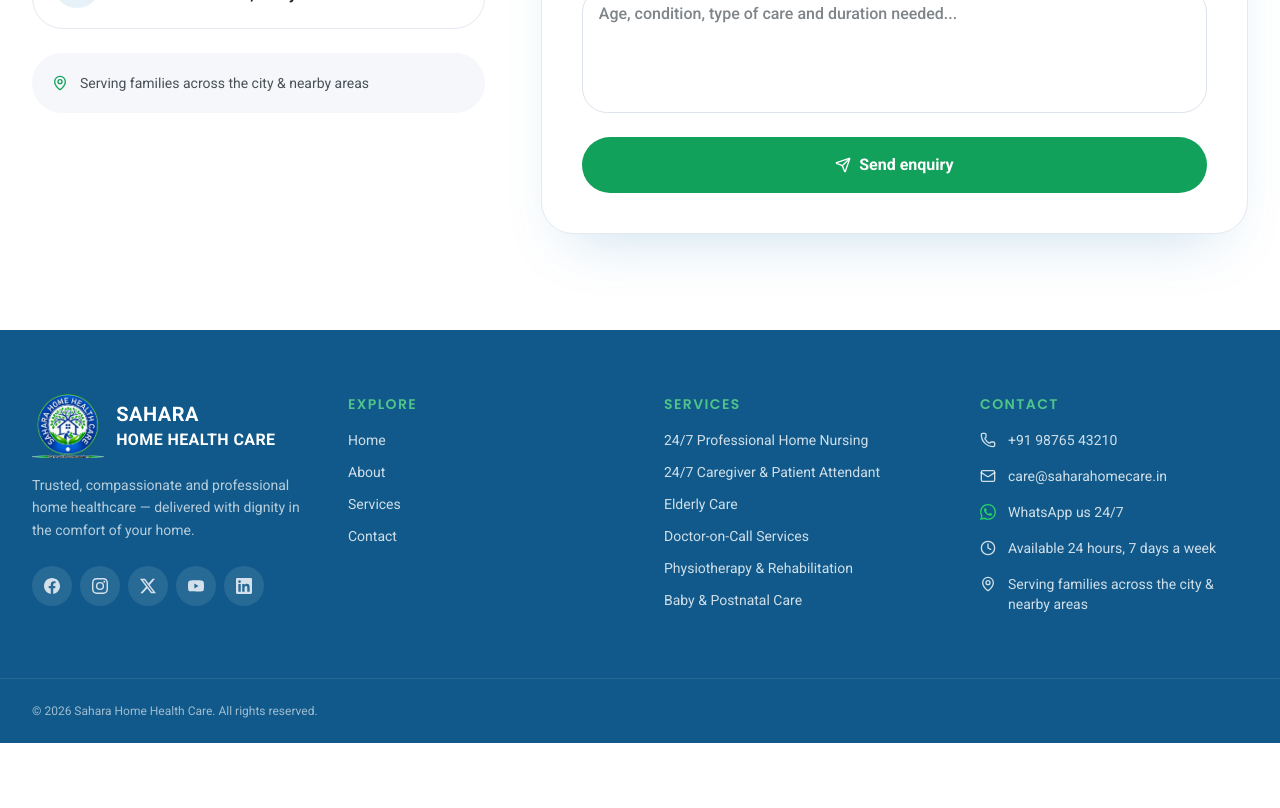
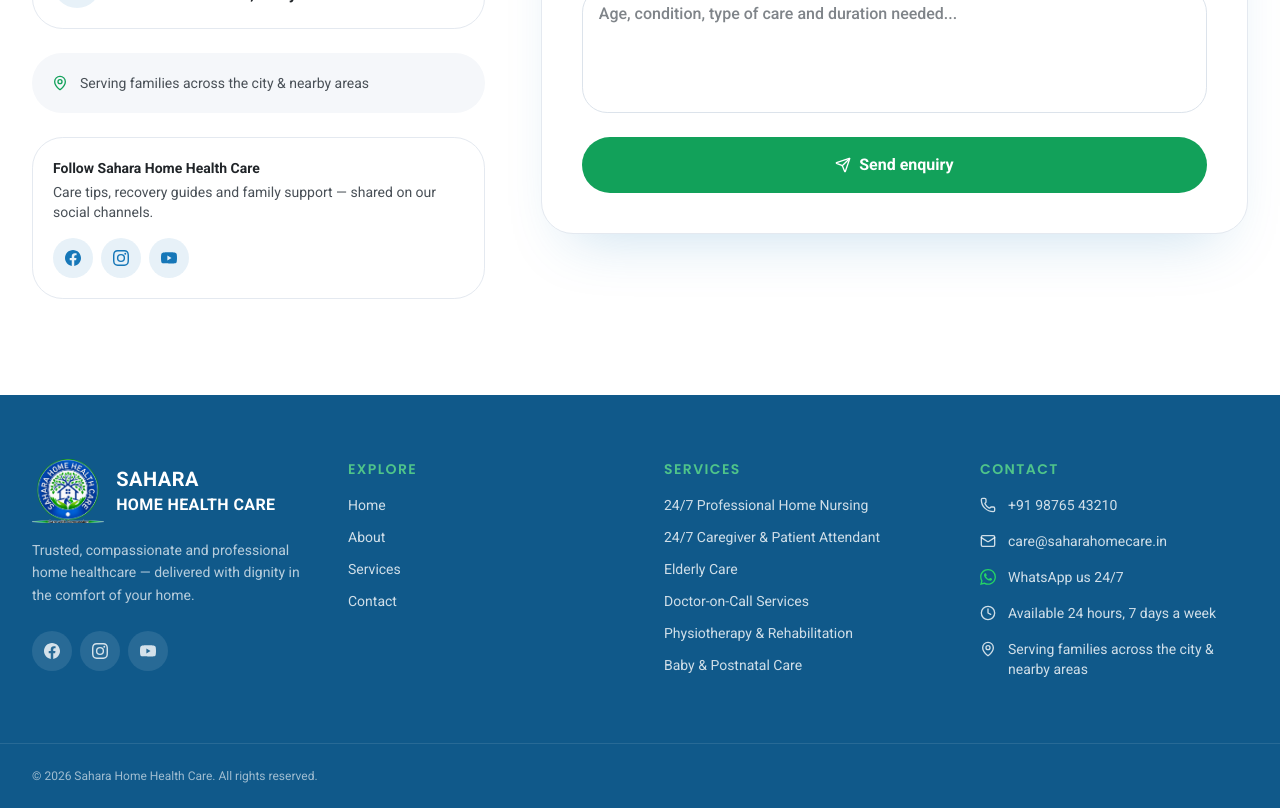
Before and after one commit to ayush65/sahara-home-care, a Next.js app: page /contact in a window 1280 px wide. Shown: the part 1040-1848 px from the top of the page. Before the commit the page ends 1783 px from the top, so only its background shows below. Built offline with nearby package versions, Linux system fonts and the light colour scheme.

Commit message:
Wire real social profile links (Facebook, Instagram, YouTube) into top bar, footer, contact page and schema.org sameAs

```diff
--- a/app/contact/page.tsx
+++ b/app/contact/page.tsx
@@ -6,7 +6,7 @@ import { BreadcrumbSchema } from '@/components/seo/JsonLd'
 import { WhatsAppIcon } from '@/components/whatsapp-icon'
 import { PageHero } from '@/components/shared'
 import { siteConfig } from '@/lib/seo'
-import { site } from '@/lib/site'
+import { site, socials } from '@/lib/site'
 
 export const metadata: Metadata = {
   title: 'Contact Us',
@@ -92,6 +92,29 @@ export default function ContactPage() {
             <MapPin className="mt-0.5 size-4 shrink-0 text-brand-green" aria-hidden="true" />
             {site.address}
           </Reveal>
+          <Reveal delay={0.15}>
+            <div className="rounded-3xl border border-border p-5">
+              <p className="text-sm font-semibold">Follow Sahara Home Health Care</p>
+              <p className="mt-1 text-sm text-muted-foreground">
+                Care tips, recovery guides and family support — shared on our social channels.
+              </p>
+              <ul aria-label="Social media" className="mt-4 flex items-center gap-2">
+                {socials.map((s) => (
+                  <li key={s.label}>
+                    <a
+                      href={s.href}
+                      aria-label={`Sahara Home Health Care on ${s.label}`}
+                      target="_blank"
+                      rel="noopener noreferrer"
+                      className="inline-flex size-10 items-center justify-center rounded-full bg-brand-blue/10 text-brand-blue transition-colors hover:bg-brand-blue hover:text-white"
+                    >
+                      <s.icon className="size-4" aria-hidden="true" />
+                    </a>
+                  </li>
+                ))}
+              </ul>
+            </div>
+          </Reveal>
         </div>
 
         <Reveal delay={0.1} className="lg:col-span-3">
--- a/components/seo/JsonLd.tsx
+++ b/components/seo/JsonLd.tsx
@@ -1,3 +1,4 @@
+import { socialProfiles } from '@/lib/site'
 import { siteConfig } from '@/lib/seo'
 
 export function JsonLd({ data }: { data: Record<string, unknown> | Record<string, unknown>[] }) {
@@ -26,7 +27,7 @@ export function OrganizationSchema() {
           availableLanguage: ['English', 'Hindi'],
           hoursAvailable: 'Mo-Su 00:00-24:00',
         },
-        sameAs: [],
+        sameAs: socialProfiles,
       }}
     />
   )
--- a/lib/seo.ts
+++ b/lib/seo.ts
@@ -12,7 +12,6 @@ export const siteConfig = {
   address: 'Serving families across the city & nearby areas',
   hours: 'Available 24 hours, 7 days a week',
   locale: 'en_IN',
-  twitter: '@saharahomecare',
 } as const
 
 export const seo = {
--- a/lib/site.ts
+++ b/lib/site.ts
@@ -16,8 +16,6 @@ import type { ComponentType } from 'react'
 import {
   FacebookIcon,
   InstagramIcon,
-  LinkedInIcon,
-  XIcon,
   YouTubeIcon,
 } from '@/components/social-icons'
 
@@ -32,14 +30,14 @@ export const site = {
   hours: 'Available 24 hours, 7 days a week',
 }
 
-// Replace '#' with the real profile URLs when available.
 export const socials: { label: string; href: string; icon: ComponentType<{ className?: string }> }[] = [
-  { label: 'Facebook', href: '#', icon: FacebookIcon },
-  { label: 'Instagram', href: '#', icon: InstagramIcon },
-  { label: 'X (Twitter)', href: '#', icon: XIcon },
-  { label: 'YouTube', href: '#', icon: YouTubeIcon },
-  { label: 'LinkedIn', href: '#', icon: LinkedInIcon },
+  { label: 'Facebook', href: 'https://www.facebook.com/R.jinstititution01', icon: FacebookIcon },
+  { label: 'Instagram', href: 'https://www.instagram.com/saharahealthcareservice', icon: InstagramIcon },
+  { label: 'YouTube', href: 'https://www.youtube.com/@saharahomehealthcare', icon: YouTubeIcon },
 ]
+
+/** Used for schema.org `sameAs` so search engines trust the profiles. */
+export const socialProfiles = socials.map((s) => s.href)
 
 export const navLinks = [
   { href: '/', label: 'Home' },
```
